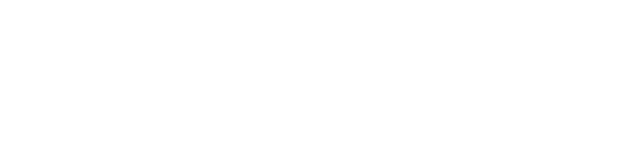
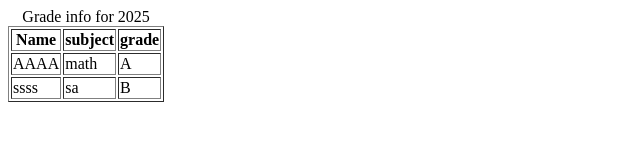
Before and after one commit to EhentaiL/acit1620, a plain HTML site: page Week2/demo.html in a window 1280 px wide. Shown: the whole page, without its empty margins (0-640 px from the left). Drawn offline with Linux system fonts and the light colour scheme.

Commit message:
new week

```diff
--- a/Week2/demo.html
+++ b/Week2/demo.html
@@ -1,9 +1,22 @@
 <html>
     <body>
-        <main>
-            <aside>
-
-            </aside>
-        </main>
+        <table border="1">
+            <caption>Grade info for 2025</caption>
+            <tr>
+                <th>Name</th>
+                <th>subject</th>
+                <th>grade</th>
+            </tr>
+            <tr>
+                <td rowspan="1">AAAA</td>
+                <td>math</td>
+                <td>A</td>
+            </tr>
+            <tr>
+                <td>ssss</td>
+                <td>sa</td>
+                <td>B</td>
+            </tr>
+        </table>
     </body>
 </html>
```
